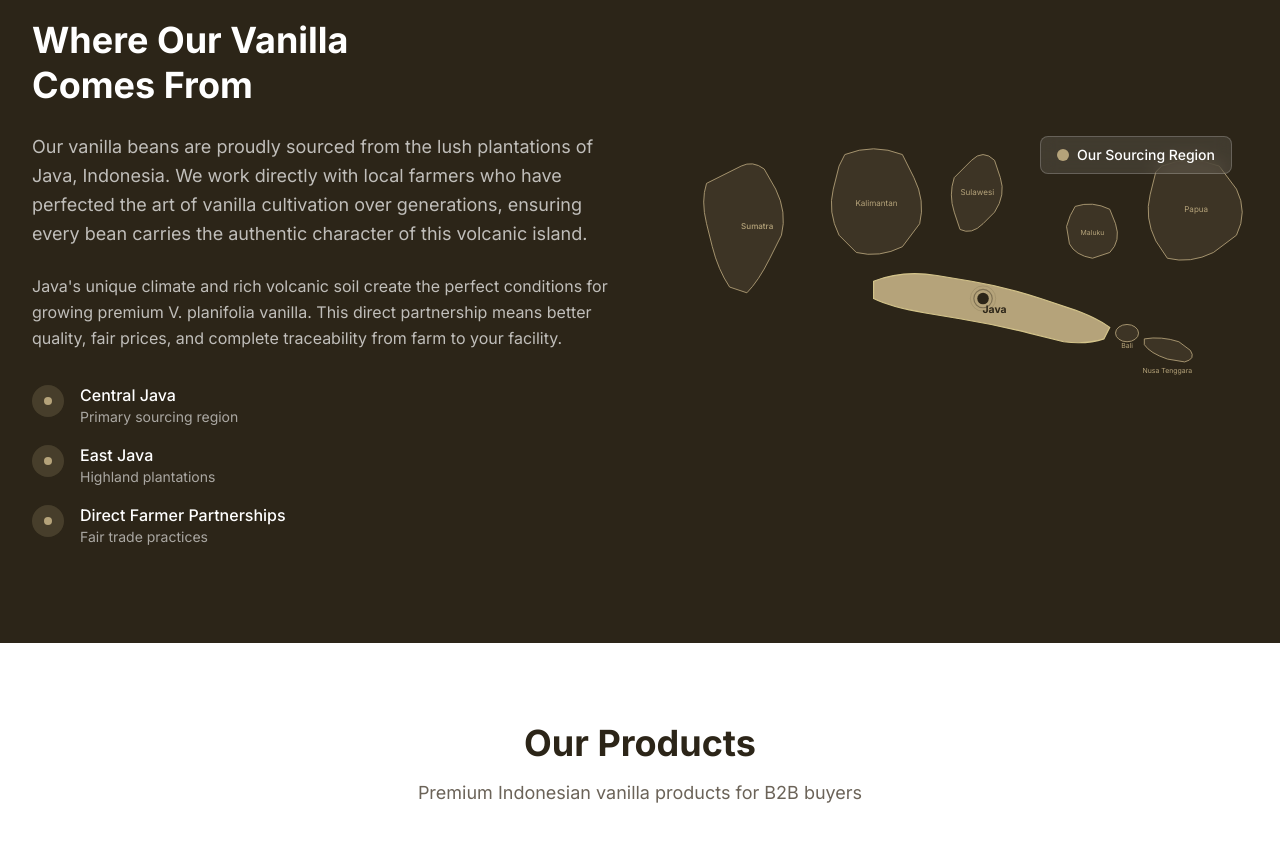
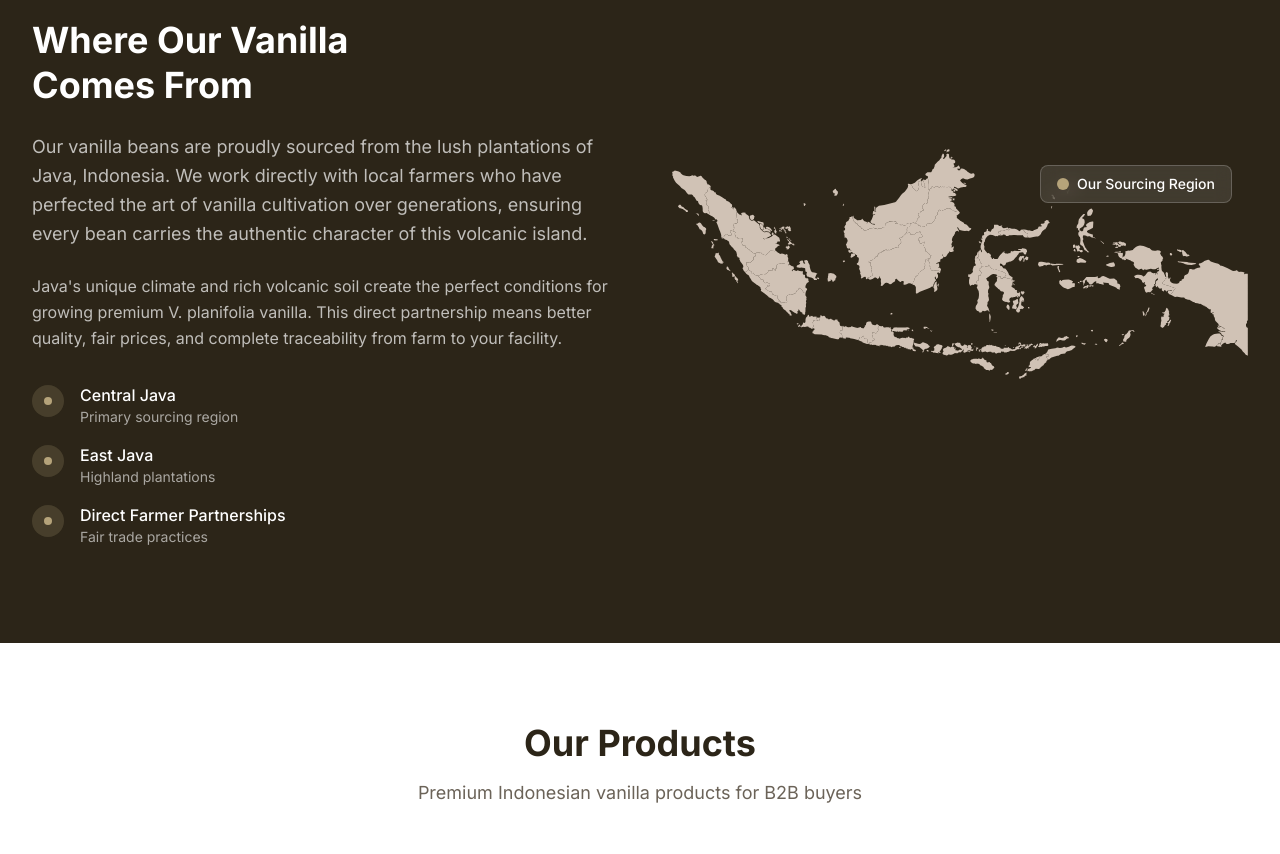
Before and after one commit to irfanmulachela-glitch/vanilla, a Next.js app: page / in a window 1280 px wide. Shown: the part 1460-2314 px from the top of the page. Built offline with nearby package versions, Linux system fonts and the light colour scheme.

Commit message:
Use proper Indonesian map SVG file

```diff
--- a/src/components/home-page-content.tsx
+++ b/src/components/home-page-content.tsx
@@ -170,79 +170,12 @@ export function HomePageContent() {
 
             {/* Indonesian Map - Zoomed on Java */}
             <div className="relative">
-              <svg viewBox="0 0 1000 500" className="w-full h-auto" xmlns="http://www.w3.org/2000/svg">
-                {/* Sumatra - accurate shape */}
-                <path
-                  d="M120 80 Q140 70 160 85 L180 120 Q200 160 190 200 L170 240 Q150 280 130 300 L100 290 Q80 260 70 220 L60 180 Q50 140 60 110 Z"
-                  fill="#3D3425"
-                  stroke="#B5A37A"
-                  strokeWidth="1.5"
-                />
-                <text x="120" y="190" fill="#B5A37A" fontSize="14" fontWeight="500">Sumatra</text>
-
-                {/* Kalimantan - accurate shape */}
-                <path
-                  d="M300 60 Q350 40 400 60 L420 100 Q440 140 430 180 L400 220 Q360 240 320 230 L290 200 Q270 160 280 120 L290 80 Z"
-                  fill="#3D3425"
-                  stroke="#B5A37A"
-                  strokeWidth="1.5"
-                />
-                <text x="355" y="150" fill="#B5A37A" fontSize="14" textAnchor="middle">Kalimantan</text>
-
-                {/* Sulawesi - accurate K-shape */}
-                <path
-                  d="M520 70 Q540 50 560 70 L570 100 Q580 130 560 160 L540 180 Q520 200 500 190 L490 160 Q480 130 490 100 L510 80 Z"
-                  fill="#3D3425"
-                  stroke="#B5A37A"
-                  strokeWidth="1.5"
-                />
-                <text x="530" y="130" fill="#B5A37A" fontSize="14" textAnchor="middle">Sulawesi</text>
-
-                {/* Java - Highlighted, elongated island */}
-                <path
-                  d="M350 280 Q400 260 460 270 L520 280 Q580 290 640 310 L700 330 Q740 345 760 360 L750 380 Q720 390 680 385 L620 370 Q560 355 500 345 L440 335 Q380 325 350 310 Z"
-                  fill="#B5A37A"
-                  stroke="#D4C48A"
-                  strokeWidth="2"
-                />
-                <text x="560" y="335" fill="#2C2518" fontSize="18" fontWeight="bold" textAnchor="middle">Java</text>
-
-                {/* Marker on Java - Central Java */}
-                <circle cx="540" cy="310" r="10" fill="#2C2518" />
-                <circle cx="540" cy="310" r="16" fill="none" stroke="#2C2518" strokeWidth="2" opacity="0.4" />
-                <circle cx="540" cy="310" r="22" fill="none" stroke="#2C2518" strokeWidth="1" opacity="0.2" />
-
-                {/* Bali - small island east of Java */}
-                <ellipse cx="790" cy="370" rx="20" ry="15" fill="#3D3425" stroke="#B5A37A" strokeWidth="1.5" />
-                <text x="790" y="395" fill="#B5A37A" fontSize="12" textAnchor="middle">Bali</text>
-
-                {/* Nusa Tenggara */}
-                <path
-                  d="M820 380 Q850 375 880 385 L900 400 Q910 415 890 420 L860 415 Q830 405 820 390 Z"
-                  fill="#3D3425"
-                  stroke="#B5A37A"
-                  strokeWidth="1.5"
-                />
-                <text x="860" y="440" fill="#B5A37A" fontSize="12" textAnchor="middle">Nusa Tenggara</text>
-
-                {/* Papua - easternmost */}
-                <path
-                  d="M850 80 Q900 60 950 80 L980 120 Q1000 160 980 200 L940 230 Q900 250 860 240 L840 210 Q820 170 830 130 L840 90 Z"
-                  fill="#3D3425"
-                  stroke="#B5A37A"
-                  strokeWidth="1.5"
-                />
-                <text x="910" y="160" fill="#B5A37A" fontSize="14" textAnchor="middle">Papua</text>
-
-                {/* Maluku */}
-                <path
-                  d="M700 150 Q730 140 760 155 L770 180 Q780 210 760 230 L730 240 Q700 235 690 215 L685 185 Q690 165 700 150 Z"
-                  fill="#3D3425"
-                  stroke="#B5A37A"
-                  strokeWidth="1.5"
-                />
-                <text x="730" y="200" fill="#B5A37A" fontSize="12" textAnchor="middle">Maluku</text>
-              </svg>
+              <img
+                src="/indonesia-map.svg"
+                alt="Map of Indonesia highlighting Java island"
+                className="w-full h-auto"
+                style={{ filter: "invert(89%) sepia(8%) saturate(444%) hue-rotate(346deg) brightness(90%) contrast(85%)" }}
+              />
 
               {/* Floating label */}
               <div className="absolute top-4 right-4 bg-white/10 backdrop-blur-sm px-4 py-2 rounded-lg border border-white/20">
```
Also changed, not shown: public/indonesia-map.svg (added).
